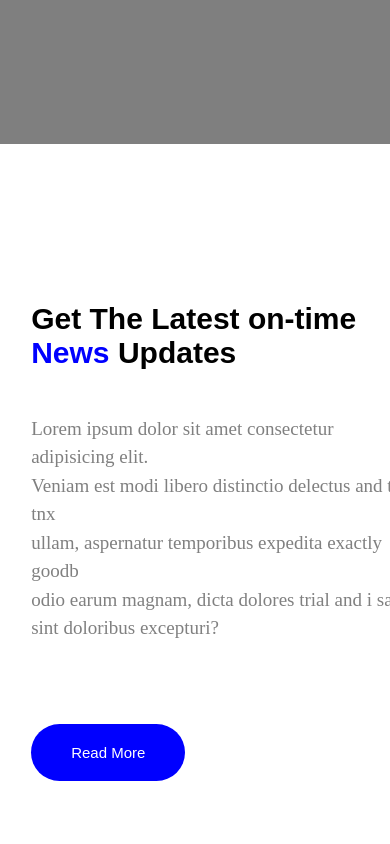
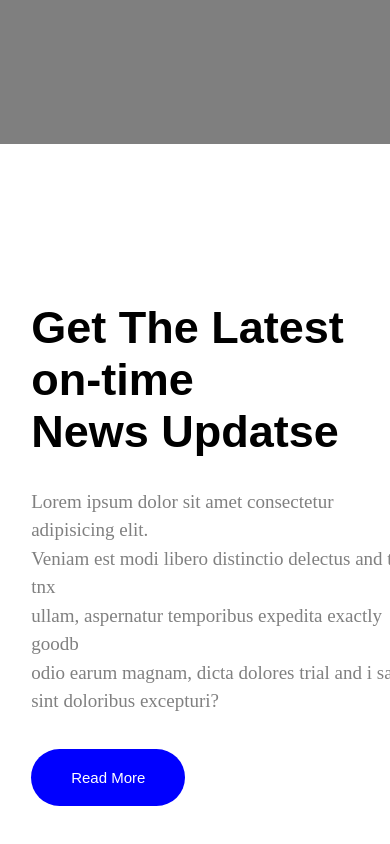
Before and after one commit to Uti-Favour/Forex-Web-App, a plain HTML site: page index.html in a window 390 px wide. Shown: the part 700-1544 px from the top of the page. Drawn offline with Linux system fonts and the light colour scheme; a script that the page names is missing.

Commit message:
responsive

```diff
--- a/design.css
+++ b/design.css
@@ -166,8 +166,8 @@ button:focus {
 
 .news-container h1 {
   font-weight: 800;
-  margin-bottom: 45px;
-  font-size: 30px;
+  margin-bottom: 30px;
+  font-size: 45px;
   font-family: sans-serif;
 }
 
@@ -194,14 +194,14 @@ button:focus {
   top: 50%;
 }
 
-@media screen and (min-width: 600px) {
-.news-container  h1 {
-    font-size: 60px;
+@media screen and (max-width: 600px) {
+  h1 {
+    font-size: 30px;
     font-weight: 600;
     margin-bottom: 25px;
   }
-.news-container  p {
-    font-size: 10px;
+  p {
+    font-size: 14px;
     line-height: 1.5;
     font-weight: 500;
   }
--- a/index.html
+++ b/index.html
@@ -76,27 +76,20 @@
 
    <!-- -----------------------------Second Page News--------------------------------------- -->
 <div class="news-container">
-      <h1>
-        Get The Latest on-time<br /><span class="middle">News</span> Updates
-      </h1>
-      <p>
-        Lorem ipsum dolor sit amet consectetur adipisicing elit.<br />
-        Veniam est modi libero distinctio delectus and the tnx <br />
-        ullam, aspernatur temporibus expedita exactly goodb <br />
-        odio earum magnam, dicta dolores trial and i say.<br />
-        sint doloribus excepturi?
-      </p>
+
+  <h1>Get The Latest on-time<br><span>News</span> Updatse</h1>
+   <p>Lorem ipsum dolor sit amet consectetur adipisicing elit.<br>
+        Veniam est modi libero distinctio delectus and the tnx  <br>
+        ullam, aspernatur temporibus expedita exactly goodb <br>
+        odio earum magnam, dicta dolores trial and i say.<br>
+         sint doloribus excepturi?</p>
          <button class="btn-1">Read More</button>
 </div>
   <!-- TradingView Widget BEGIN -->
   <div class="tradingview-widget-container">
     <div class="tradingview-widget-container__widget"></div>
     <div class="tradingview-widget-copyright"></div>
-      <script
-        type="text/javascript"
-        src="https://s3.tradingview.com/external-embedding/embed-widget-timeline.js"
-        async
-      >
+    <script type="text/javascript" src="https://s3.tradingview.com/external-embedding/embed-widget-timeline.js" async>
     {
     "feedMode": "all_symbols",
     "colorTheme": "light",
```
Lines whose indentation alone changed are shown as unchanged.
